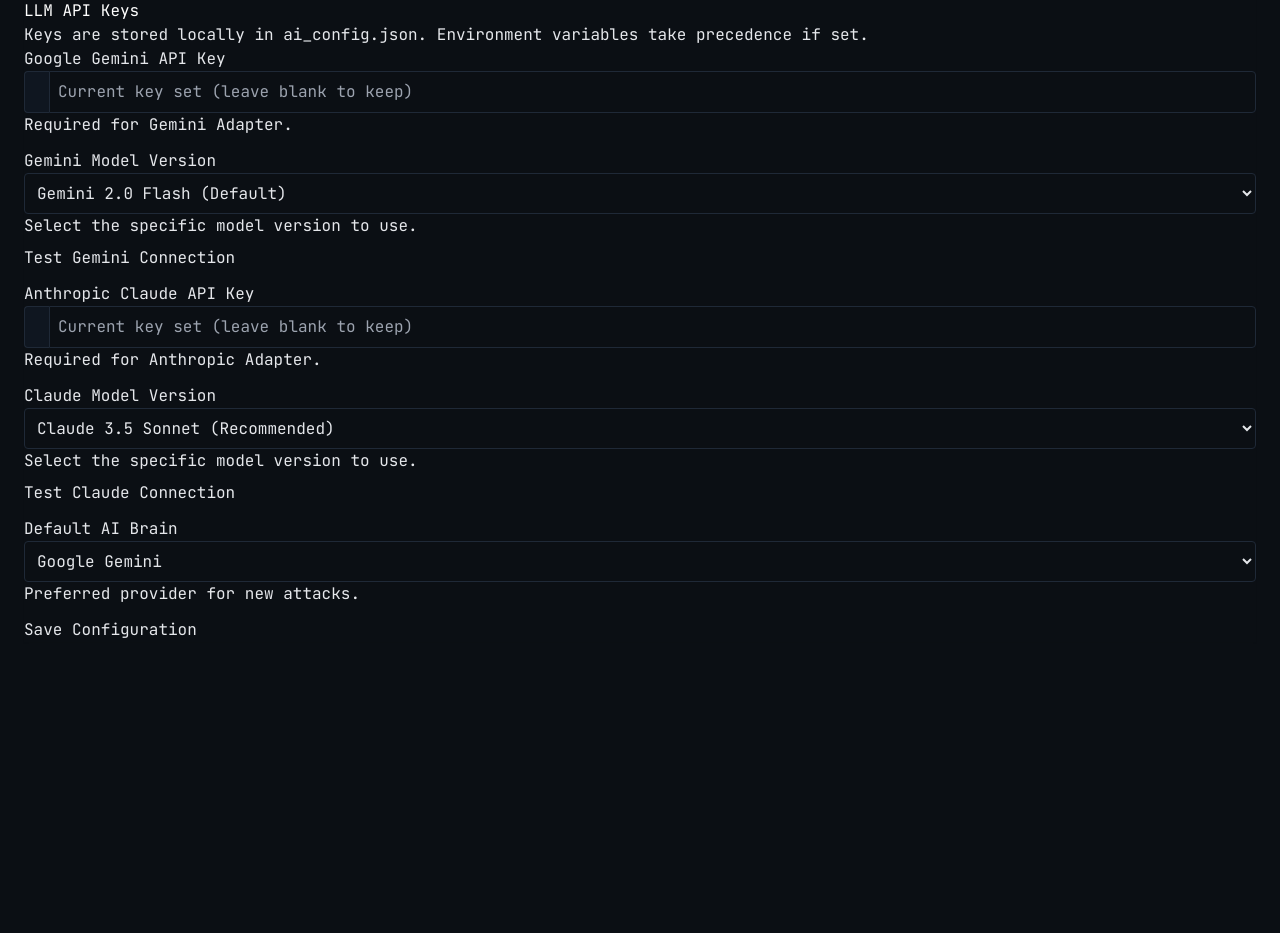
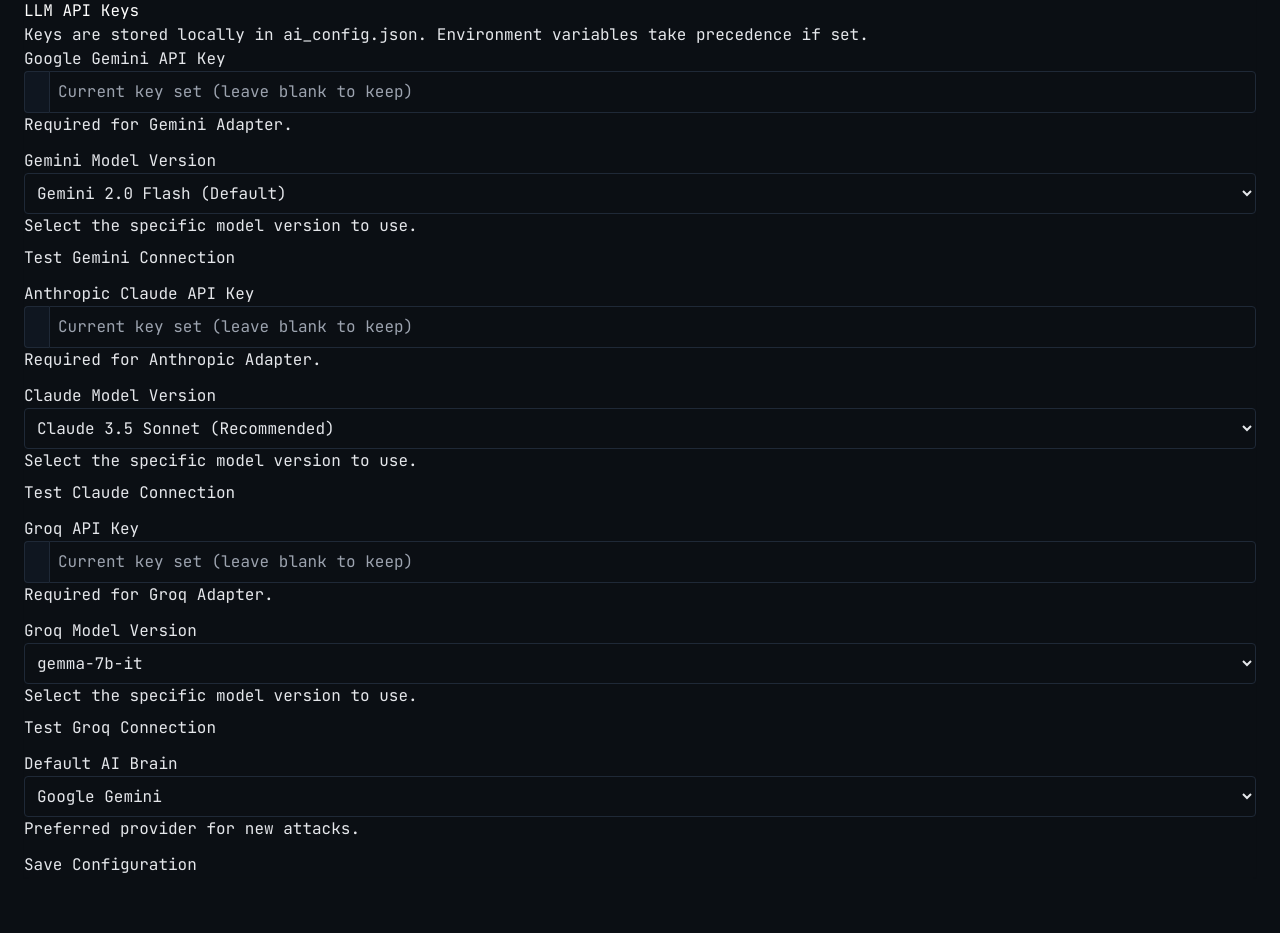
Before and after one commit to donaljojoofficial/XploitAI, a Django app: page /settings/ in a window 1280 px wide. Shown: the part 158-1091 px from the top of the page. Before the commit the page ends 796 px from the top, so only its background shows below. Run offline with Django 5.2, Linux system fonts and the light colour scheme; data comes from the database, SQL or seed files in the repository; data that the repository does not hold is empty; some libraries are stand-ins or nearby versions.

Commit message:
feat(ai): update Groq adapter with latest models (Llama 3.3, Qwen 2.5)

```diff
--- /dev/null
+++ b/ai_config.json
@@ -0,0 +1,6 @@
+{
+    "DEFAULT_LLM_PROVIDER": "gemini",
+    "ANTHROPIC_MODEL": "claude-3-5-sonnet-20240620",
+    "GEMINI_MODEL": "gemini-2.0-flash",
+    "GROQ_MODEL": "gemma-7b-it"
+}
--- a/dashboard/templates/dashboard/configuration.html
+++ b/dashboard/templates/dashboard/configuration.html
@@ -74,11 +74,35 @@
                         </div>
 
                         <div class="mb-3">
+                            <label for="groqKey" class="form-label">Groq API Key</label>
+                            <div class="flex">
+                                <span class="inline-flex items-center px-3 text-gray-400 bg-gray-800 border border-r-0 border-gray-700 rounded-l"><i class="bi bi-lightning-charge"></i></span>
+                                <input type="password" class="flex-1 bg-gray-900 border border-gray-700 text-gray-200 rounded-r p-2 focus:border-accent focus:ring-1 focus:ring-accent outline-none" id="groqKey" name="groq_key" placeholder="{% if has_groq_key %}Current key set (leave blank to keep){% else %}Enter Groq API Key{% endif %}" autocomplete="off">
+                            </div>
+                            <div class="form-text">Required for Groq Adapter.</div>
+                        </div>
+
+                        <div class="mb-3">
+                            <label for="groqModel" class="form-label">Groq Model Version</label>
+                            <select class="w-full bg-gray-900 border border-gray-700 text-gray-200 rounded p-2 focus:border-accent focus:ring-1 focus:ring-accent outline-none" id="groqModel" name="groq_model">
+                                {% for model in groq_known_models %}
+                                    <option value="{{ model }}" {% if groq_model == model %}selected{% endif %}>{{ model }}</option>
+                                {% endfor %}
+                            </select>
+                            <div class="form-text">Select the specific model version to use.</div>
+                            <div class="mt-2">
+                                <button type="button" class="btn btn-sm btn-outline-secondary" onclick="checkStatus('groq')">Test Groq Connection</button>
+                                <span id="groq-status" class="ms-2 small"></span>
+                            </div>
+                        </div>
+
+                        <div class="mb-3">
                             <label for="defaultProvider" class="form-label">Default AI Brain</label>
                             <select class="w-full bg-gray-900 border border-gray-700 text-gray-200 rounded p-2 focus:border-accent focus:ring-1 focus:ring-accent outline-none" id="defaultProvider" name="default_provider">
                                 <option value="auto" {% if default_provider == 'auto' %}selected{% endif %}>Auto (Fallback)</option>
                                 <option value="gemini" {% if default_provider == 'gemini' %}selected{% endif %}>Google Gemini</option>
                                 <option value="claude" {% if default_provider == 'claude' %}selected{% endif %}>Anthropic Claude</option>
+                                <option value="groq" {% if default_provider == 'groq' %}selected{% endif %}>Groq</option>
                             </select>
                             <div class="form-text">Preferred provider for new attacks.</div>
                         </div>
@@ -106,6 +130,9 @@ function checkStatus(provider) {
     } else if (provider === 'claude') {
         apiKey = document.getElementById('claudeKey').value;
         model = document.getElementById('claudeModel').value;
+    } else if (provider === 'groq') {
+        apiKey = document.getElementById('groqKey').value;
+        model = document.getElementById('groqModel').value;
     }
 
     fetch("{% url 'check_llm_status' %}", {
--- a/dashboard/templates/dashboard/index.html
+++ b/dashboard/templates/dashboard/index.html
@@ -162,6 +162,7 @@
                                 <option value="auto" {% if default_llm_provider == 'auto' %}selected{% endif %}>Auto (Fallback)</option>
                                 <option value="gemini" {% if default_llm_provider == 'gemini' %}selected{% endif %}>Google Gemini</option>
                                 <option value="claude" {% if default_llm_provider == 'claude' %}selected{% endif %}>Anthropic Claude</option>
+                                <option value="groq" {% if default_llm_provider == 'groq' %}selected{% endif %}>Groq</option>
                             </select>
                         </div>
                         <div class="p-3 bg-warning/10 border border-warning/20 rounded text-warning text-sm">
--- a/dashboard/views.py
+++ b/dashboard/views.py
@@ -28,6 +28,7 @@ from django.core.serializers.json import DjangoJSONEncoder
 from core.models import AttackState, Action, AttackTimelineEvent, ExecutionTask, DefenderAlert, AttackerExecutor, AttackTarget, AttackContext
 from ai.autonomy import AutonomousController
 from core.config import get_config, set_config
+from ai.llm.groq_adapter import GroqAdapter
 
 logger = logging.getLogger(__name__)
 
@@ -363,6 +364,7 @@ def configuration(request: HttpRequest) -> HttpResponse:
     context['claude_model'] = get_config('ANTHROPIC_MODEL', 'claude-3-5-sonnet-20240620')
     context['gemini_model'] = get_config('GEMINI_MODEL', 'gemini-2.0-flash')
     context['groq_model'] = get_config('GROQ_MODEL', 'llama3-70b-8192')
+    context['groq_known_models'] = GroqAdapter.KNOWN_MODELS
 
     return render(request, 'dashboard/configuration.html', context)
 
```
Also changed, not shown: ai/llm/groq_adapter.py (+11 -8 lines).
